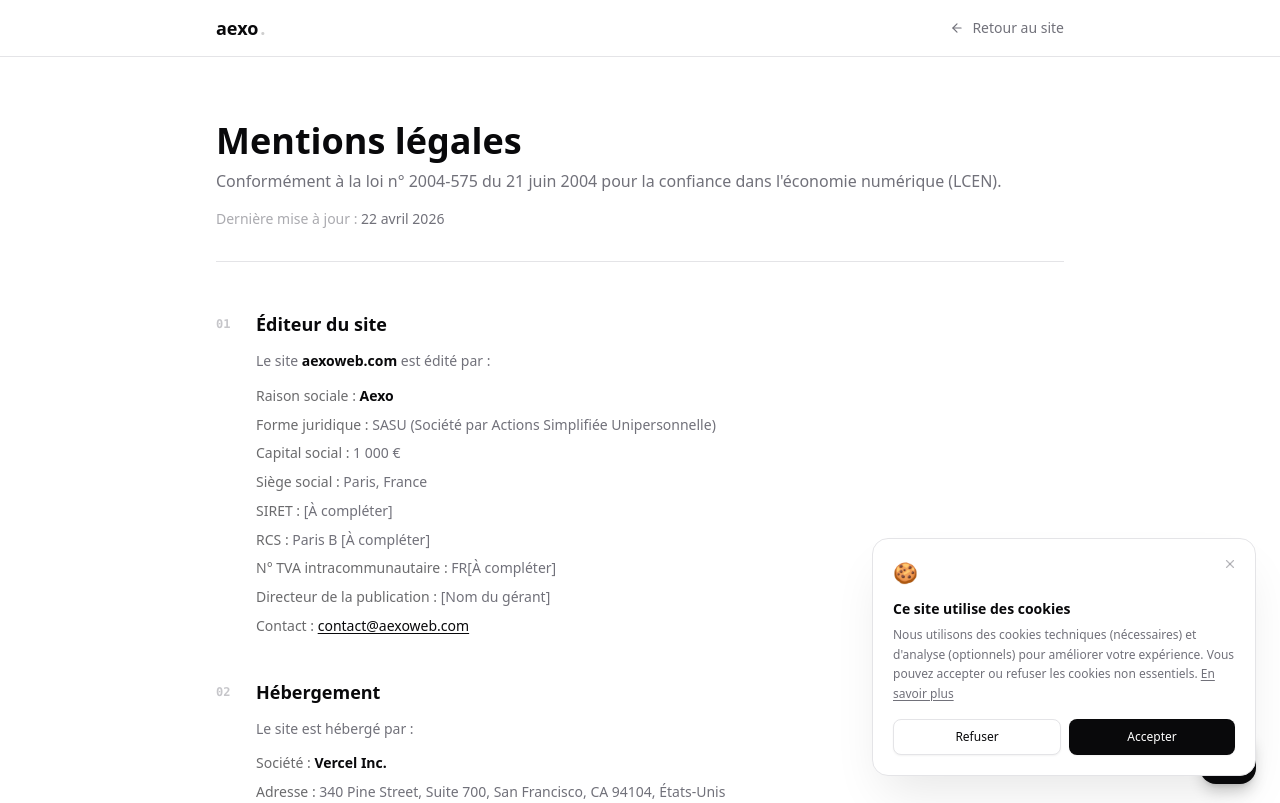
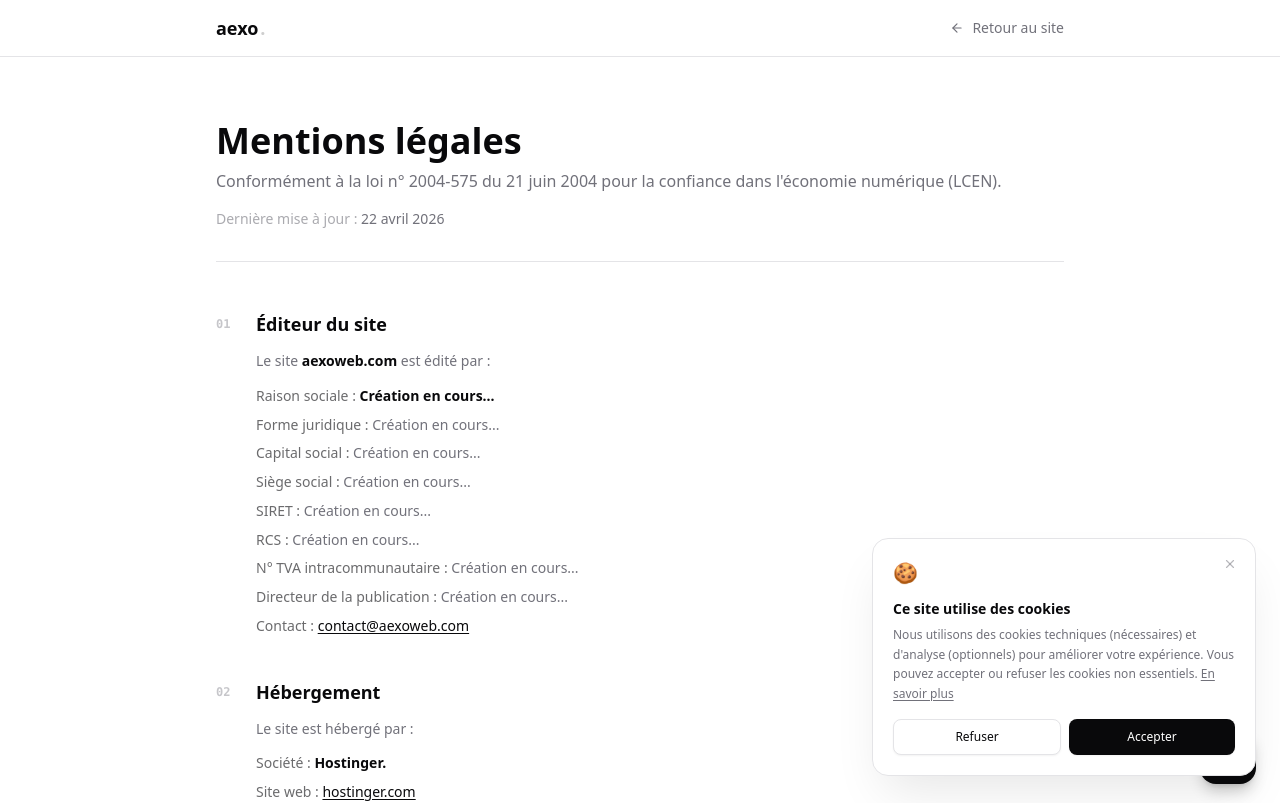
Before and after one commit to aexoweb/site_agence_aexoweb, a Next.js app: page /mentions-legales in a window 1280 px wide. Shown: the top 803 px of the page. Built offline with nearby package versions, Linux system fonts and the light colour scheme.

Commit message:
modification mentions légales, politique de confidentialité

```diff
--- a/app/mentions-legales/page.tsx
+++ b/app/mentions-legales/page.tsx
@@ -20,14 +20,14 @@ export default function MentionsLegalesPage() {
             <>
               <p>Le site <strong className="text-foreground">aexoweb.com</strong> est édité par :</p>
               <ul className="mt-3 space-y-1.5 list-none">
-                <li><span className="text-foreground/60">Raison sociale :</span> <strong className="text-foreground">Aexo</strong></li>
-                <li><span className="text-foreground/60">Forme juridique :</span> SASU (Société par Actions Simplifiée Unipersonnelle)</li>
-                <li><span className="text-foreground/60">Capital social :</span> 1 000 €</li>
-                <li><span className="text-foreground/60">Siège social :</span> Paris, France</li>
-                <li><span className="text-foreground/60">SIRET :</span> [À compléter]</li>
-                <li><span className="text-foreground/60">RCS :</span> Paris B [À compléter]</li>
-                <li><span className="text-foreground/60">N° TVA intracommunautaire :</span> FR[À compléter]</li>
-                <li><span className="text-foreground/60">Directeur de la publication :</span> [Nom du gérant]</li>
+                <li><span className="text-foreground/60">Raison sociale :</span> <strong className="text-foreground">Création en cours...</strong></li>
+                <li><span className="text-foreground/60">Forme juridique :</span> Création en cours...</li>
+                <li><span className="text-foreground/60">Capital social :</span> Création en cours...</li>
+                <li><span className="text-foreground/60">Siège social :</span> Création en cours...</li>
+                <li><span className="text-foreground/60">SIRET :</span> Création en cours...</li>
+                <li><span className="text-foreground/60">RCS :</span> Création en cours...</li>
+                <li><span className="text-foreground/60">N° TVA intracommunautaire :</span> Création en cours...</li>
+                <li><span className="text-foreground/60">Directeur de la publication :</span> Création en cours...</li>
                 <li>
                   <span className="text-foreground/60">Contact :</span>{' '}
                   <a href="mailto:contact@aexoweb.com" className="text-foreground underline underline-offset-2 hover:text-foreground/70 transition-colors">
@@ -44,12 +44,12 @@ export default function MentionsLegalesPage() {
             <>
               <p>Le site est hébergé par :</p>
               <ul className="mt-3 space-y-1.5 list-none">
-                <li><span className="text-foreground/60">Société :</span> <strong className="text-foreground">Vercel Inc.</strong></li>
-                <li><span className="text-foreground/60">Adresse :</span> 340 Pine Street, Suite 700, San Francisco, CA 94104, États-Unis</li>
+                <li><span className="text-foreground/60">Société :</span> <strong className="text-foreground">Hostinger.</strong></li>
+                {/* <li><span className="text-foreground/60">Adresse :</span> 340 Pine Street, Suite 700, San Francisco, CA 94104, États-Unis</li> */}
                 <li>
                   <span className="text-foreground/60">Site web :</span>{' '}
-                  <a href="https://vercel.com" target="_blank" rel="noopener noreferrer" className="text-foreground underline underline-offset-2 hover:text-foreground/70 transition-colors">
-                    vercel.com
+                  <a href="https://hostinger.com" target="_blank" rel="noopener noreferrer" className="text-foreground underline underline-offset-2 hover:text-foreground/70 transition-colors">
+                    hostinger.com
                   </a>
                 </li>
               </ul>
--- a/app/politique-de-confidentialite/page.tsx
+++ b/app/politique-de-confidentialite/page.tsx
@@ -98,9 +98,11 @@ export default function PolitiqueConfidentialitePage() {
         {
           title: 'Durée de conservation',
           content: (
+            <>
               <div className="space-y-2">
                 {[
-                { type: 'Données de contact / prospects', duree: '3 ans à compter du dernier contact' },
+                  { type: 'Demande de devis sans suite (aucune réponse du client)', duree: '30 jours après le dernier contact' },
+                  { type: 'Données de contact / prospects engagés', duree: '3 ans à compter du dernier contact' },
                   { type: 'Données clients (contrats, factures)', duree: '10 ans (obligation comptable)' },
                   { type: 'Données de navigation / logs', duree: '12 mois maximum' },
                   { type: 'Cookies de consentement', duree: '6 mois' },
@@ -112,6 +114,13 @@ export default function PolitiqueConfidentialitePage() {
                   </div>
                 ))}
               </div>
+              <p className="mt-4 text-sm text-muted-foreground">
+                Lorsqu'une demande de devis ne donne pas lieu à une suite commerciale (absence de réponse ou de
+                confirmation de la part du prospect), les données personnelles transmises via le formulaire de contact
+                sont <strong className="text-foreground">supprimées dans un délai de 30 jours</strong> à compter du
+                dernier échange.
+              </p>
+            </>
           ),
         },
         {
--- a/components/ui/contact-modal.tsx
+++ b/components/ui/contact-modal.tsx
@@ -213,6 +213,13 @@ export function ContactModal({ open, onClose }: ContactModalProps) {
                           {errorMsg}
                         </p>
                       )}
+                      <p className="text-[11px] text-white/25 text-center leading-relaxed">
+                        Les informations recueillies via ce formulaire sont utilisées par AexoWeb uniquement dans le but de traiter votre demande de devis. Pour en savoir plus sur la gestion de vos données et l&apos;exercice de vos droits, veuillez consulter notre{' '}
+                        <a href="/politique-de-confidentialite" className="underline underline-offset-2 hover:text-white/50 transition-colors" target="_blank" rel="noopener noreferrer">
+                          Politique de confidentialité
+                        </a>
+                        .
+                      </p>
                     </form>
                   </motion.div>
                 )}
```
Lines whose indentation alone changed are shown as unchanged.
